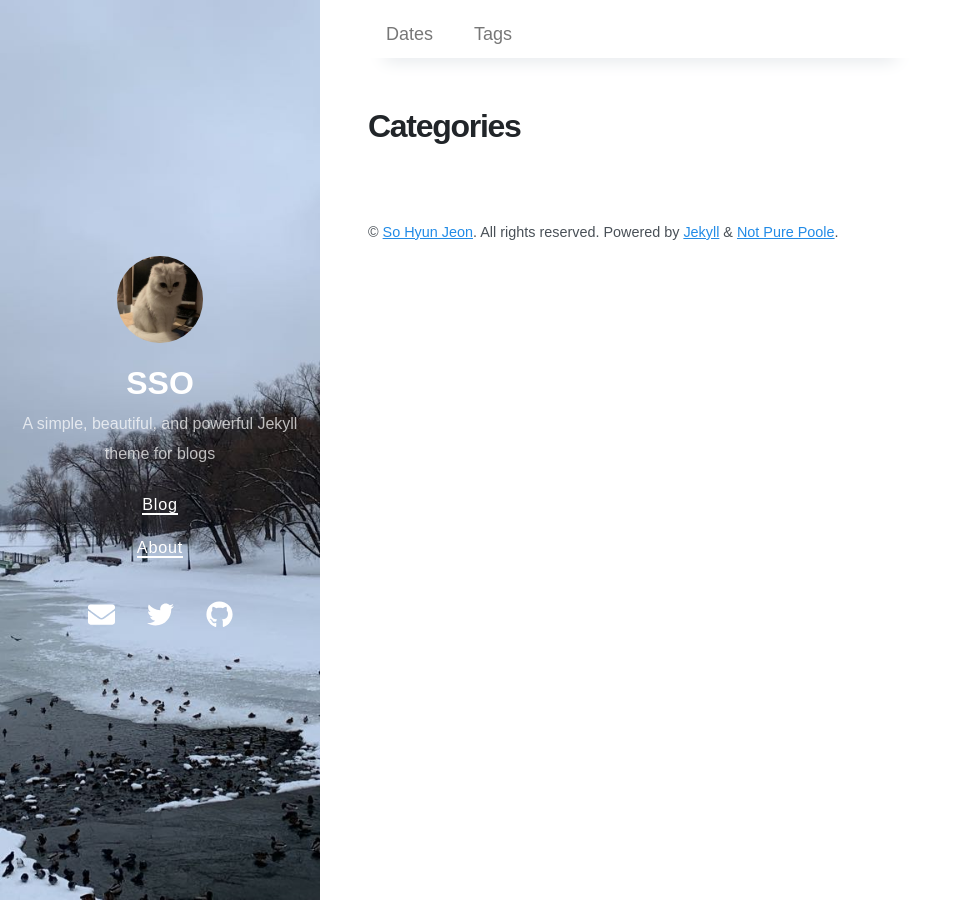
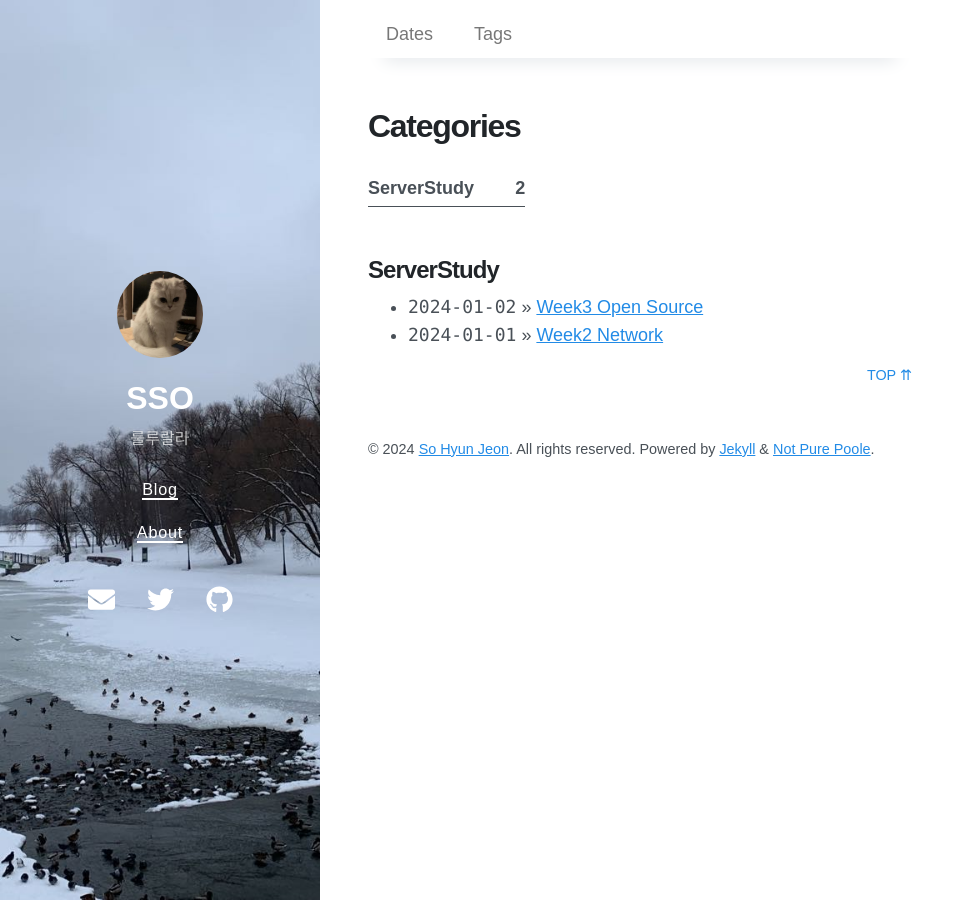
Before and after one commit to ssohy/ssohy.github.io, a Jekyll site: the page built from categories.md, in a window 1280 px wide. Shown: the whole page, without its empty margins (0-974 px from the left). Built offline with Jekyll 4.4.1, drawn with Linux system fonts in a browser that asks for light colours; nearby versions of some CDN libraries.

Commit message:
chore: week2,3

```diff
--- a/_config.yml
+++ b/_config.yml
@@ -1,7 +1,7 @@
 # Setup
 title: SSO
-description: A simple, beautiful, and powerful Jekyll theme for blogs
-url: https://vszhub.github.io
+description: 룰루랄라
+url: https://ssohy.github.io
 avatar: /avatar.jpeg
 paginate: 5
 permalink: pretty
--- a/_posts/2024-01-01 Week2 Network a2b64f7391714caa96ecd7d981b6f61d.md
+++ b/_posts/2024-01-01-Week2 Network a2b64f7391714caa96ecd7d981b6f61d.md
@@ -1,3 +1,10 @@
+---
+layout: post
+title: Week2 Network
+# subtile: 부제목
+categories: ServerStudy
+tages: [ServerStudy]
+---
 # Week2 Network
 
 ## **Network Fundamentals**
--- a/_posts/2024-01-02 Week3 Open Source 285de214a4734af49c0d676ebc0ebef7.md
+++ b/_posts/2024-01-02-Week3 Open Source 285de214a4734af49c0d676ebc0ebef7.md
@@ -1,3 +1,10 @@
+---
+layout: post
+title: Week3 Open Source
+# subtile: 부제목
+categories: ServerStudy
+tages: [ServerStudy]
+---
 # Week3 Open Source
 
 ## Open Source Software
```
